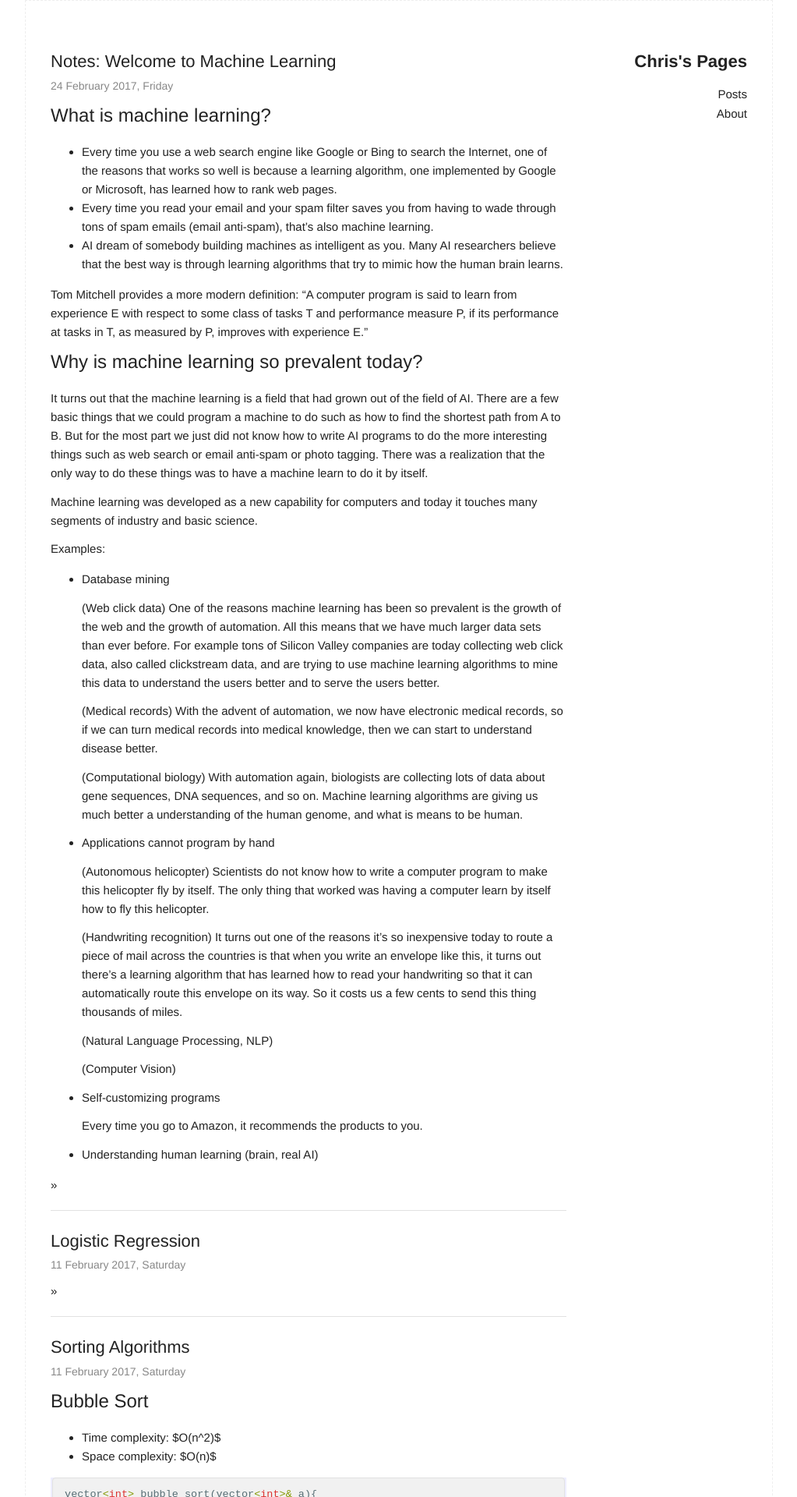
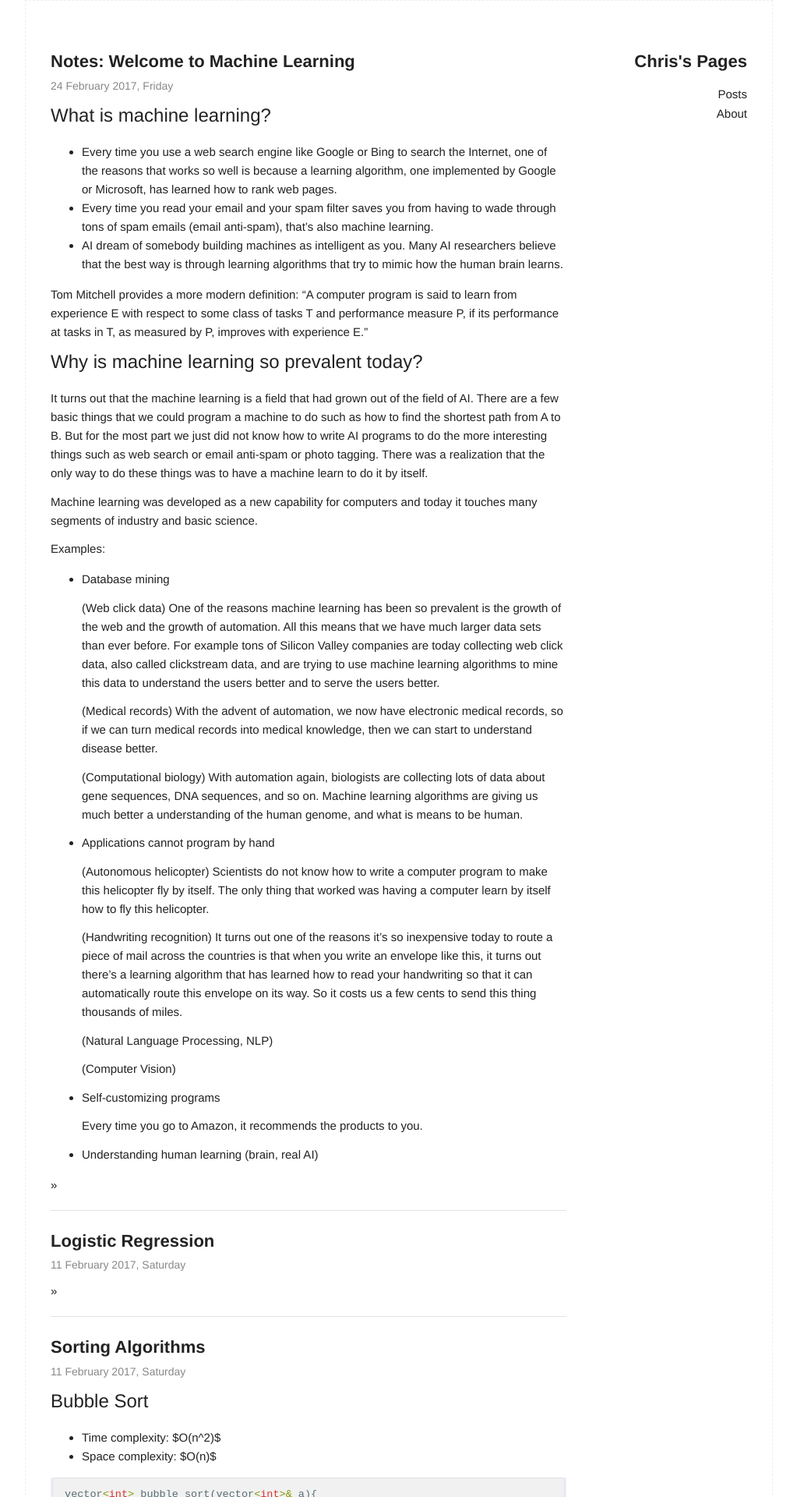
Before and after one commit to jingtt/jingtt.github.io, a Jekyll site: the page built from index.html, in a window 1280 px wide. Shown: the top 1920 px of the page at 78% size, without its empty margins (128-1151 px from the left). Built offline with Jekyll 4.4.1, drawn with Linux system fonts in a browser that asks for light colours.

Commit message:
new post

```diff
--- a/index.html
+++ b/index.html
@@ -9,7 +9,7 @@ layout: default
 
     <article class="post_card post">
       <header class="post_header">
-        <h2 class="post_title"><a href="{{ post.url | prepend: site.baseurl }}">{{ post.title}}</a></h2>
+        <h2 class="post_title"><a href="{{ post.url | prepend: site.baseurl }}"><b>{{ post.title}}</b></a></h2>
         <time class="post_date">{{ post.date | date: "%d %B %Y, %A" }}</time>
       </header>
       <div class="post_excerpt">
```
